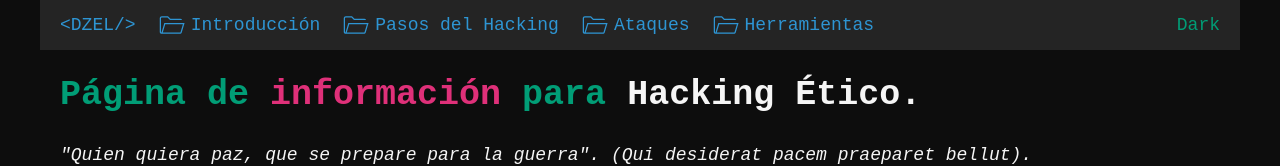
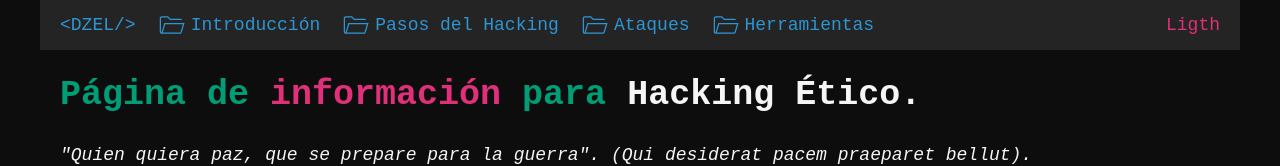
Before and after one commit to SamuelDzibLopez/HackingPageReact, a React (Create React App) app: page / in a window 1280 px wide. Shown: the top 166 px of the page. Built offline with nearby package versions, Linux system fonts and the light colour scheme.

Commit message:
second commit: add function mode

```diff
--- a/src/App.js
+++ b/src/App.js
@@ -20,12 +20,24 @@ function App() {
 
   let [modulo, setModulo] = useState(1);
   let [menu, setMenu] = useState(false);
+  const [mode, setMode] = useState(true);
 
   let cambiarModulo = (status) => {
     setModulo(status);
     setMenu(false);
   }
 
+    let cambiarMode = () => {
+    setMode(!mode);
+
+    if (mode) {
+        document.documentElement.style.setProperty("--black-primary", "#F5F5F5");
+        document.documentElement.style.setProperty("--white-primary", "#0d0d0d");
+    } else {
+        document.documentElement.style.setProperty("--black-primary", "#0d0d0d");
+        document.documentElement.style.setProperty("--white-primary", "#F5F5F5");
+    }
+  }
   return (
     <div className="App">
 
@@ -46,14 +58,17 @@ function App() {
       <Navs
         funcionModulo = {setModulo}
         funcionMenu = {setMenu}
-
+        funcionMode = {cambiarMode}
+        mode = {mode}
       />
 
       <main className="div-1200">
 
       {(() => {
           if (modulo === 1) {
-            return <Principal/>;
+            return <Principal
+              funcionModulo = {cambiarModulo}
+            />;
           } else if (modulo === 2) {
             return <Introduccion/>;
           } else if (modulo === 3) {
--- a/src/components/MenuMovile.jsx
+++ b/src/components/MenuMovile.jsx
@@ -11,30 +11,30 @@ export default function MenuMovile (props) {
         <h2>ls<span className="span-green cursor">_</span></h2>
         <ul className="ul-menu-movile">
             <li className="li-menu-movile">
-                <a id="a-Main" className="a-nav-movile" onClick={() => props.funcionModulo(1)}>
+                <a className="a-nav-movile" onClick={() => props.funcionModulo(1)} href="#start">
                     <span className="span-blue">&lt;DZEL/&gt;</span>
                 </a>
             </li>
             <li className="li-menu-movile">
-                <a className="a-nav-movile" onClick={() => props.funcionModulo(2)}>
+                <a className="a-nav-movile" onClick={() => props.funcionModulo(2)} href="#start">
                     <img src={icon_directory} alt=""/>
                     <span className="span-blue">Introducción</span>
                 </a>
             </li>
             <li className="li-menu-movile">
-                <a className="a-nav-movile" onClick={() => props.funcionModulo(3)}>
+                <a className="a-nav-movile" onClick={() => props.funcionModulo(3)} href="#start">
                     <img src={icon_directory} alt=""/>
                     <span className="span-blue">Pasos del Hacking</span>
                 </a>
             </li>
             <li className="li-menu-movile">
-                <a className="a-nav-movile" onClick={() => props.funcionModulo(4)}>
+                <a className="a-nav-movile" onClick={() => props.funcionModulo(4)} href="#start">
                     <img src={icon_directory} alt=""/>
                     <span className="span-blue">Ataques</span>
                 </a>
             </li>
             <li className="li-menu-movile">
-                <a className="a-nav-movile" onClick={() => props.funcionModulo(5)}>
+                <a className="a-nav-movile" onClick={() => props.funcionModulo(5)} href="#start">
                     <img src={icon_directory} alt=""/>
                     <span className="span-blue">Herramientas</span>
                 </a>
--- a/src/components/NavDesktop.jsx
+++ b/src/components/NavDesktop.jsx
@@ -39,10 +39,13 @@ export default function NavMovile (props) {
                 <li>
                     <input type="checkbox" name="mode" id="mode-desktop"className="input-mode"/>
                 </li>
-                <label htmlFor="mode-desktop" className="label-mode">
-                    <span className="span-green" id="span-desktop">
-                        Dark
-                    </span>
+                <label htmlFor="mode-desktop" className="label-mode" onClick={() => props.funcionMode()}>
+                    {
+                        props.mode ?
+                            <span className="span-pink">Ligth</span>
+                        :
+                            <span className="span-green">Dark</span>
+                    }
                 </label>
             </ul>
         </nav>
--- a/src/components/NavMovile.jsx
+++ b/src/components/NavMovile.jsx
@@ -6,7 +6,7 @@ export default function NavMovile (props) {
         <nav className="div-1200 nav" id="nav-movile">
             <ul className="ul-nav">
                 <li className="icon-nav">
-                    <a className="a-icon-nav" href="#" id="btnMenu" onClick={() => props.funcionMenu(true)}>
+                    <a className="a-icon-nav" onClick={() => props.funcionMenu(true)}>
                         <img className="img-icon-nav" src={icon_directory} alt=""/>
                         <span className="span-blue">Menú</span>
                     </a>
@@ -16,10 +16,13 @@ export default function NavMovile (props) {
                 <li>
                     <input type="checkbox" name="mode" id="mode-movile" className="input-mode"/>
                 </li>
-                <label htmlFor="mode-movile" className="label-mode">
-                    <span className="span-green" id="span-movile">
-                        Dark
-                    </span>
+                <label htmlFor="mode-movile" className="label-mode" onClick={() => props.funcionMode()}>
+                    {
+                        props.mode ?
+                            <span className="span-pink">Ligth</span>
+                        :
+                            <span className="span-green">Dark</span>
+                    }
                 </label>
             </ul>
         </nav>
--- a/src/components/Navs.jsx
+++ b/src/components/Navs.jsx
@@ -4,12 +4,16 @@ import NavDesktop from "./NavDesktop";
 
 export default function Navs (props) {
     return (
-        <div className="div-1200">
+        <div className="div-1200" id="start">
             <NavDesktop
                 funcionModulo = {props.funcionModulo}
+                funcionMode = {props.funcionMode}
+                mode = {props.mode}
             />
             <NavMovile
                 funcionMenu = {props.funcionMenu}
+                funcionMode = {props.funcionMode}
+                mode = {props.mode}
             />
         </div>
     );
--- a/src/components/modules/Principal.jsx
+++ b/src/components/modules/Principal.jsx
@@ -2,10 +2,10 @@ import React from "react";
 import icon_directory_pink from "./../../sources/icons/icon-directory-pink.svg";
 import icon_directory from "./../../sources/icons/icon-directory.svg";
 
-export default function Principal () {
+export default function Principal (props) {
     return (
         <>
-            <h1 id="main">
+            <h1>
                 Página de <span className="span-pink">información</span> para <span className="span-white">Hacking Ético.<span className="span-white cursor">_</span></span>
             </h1>
 
@@ -51,15 +51,15 @@ export default function Principal () {
             </p>
 
             <div className="div-structure">
-                <a href="#main" className="a-structure">
-                    <h3 className="span-blue">
+                <a className="a-structure" onClick={() => props.funcionModulo(1)} href="#start">
+                    <h3 className="span-blue" href="#start">
                         <img className="icon-subtitle" src={icon_directory} alt=""/>
                         <span className="span-blue"> Inicio.<span className="span-blue cursor">_</span>
                         </span>
                     </h3>
                 </a>
 
-                <a href="#introduccion" className="a-structure">
+                <a className="a-structure" onClick={() => props.funcionModulo(2)} href="#start">
                     <h3 className="span-blue">
                         <img className="icon-subtitle" src={icon_directory} alt=""/>
                         <span className="span-blue"> Introducción.<span className="span-blue cursor">_</span>
@@ -67,7 +67,7 @@ export default function Principal () {
                     </h3>
                 </a>
 
-                <a href="#pasosHacking" className="a-structure">
+                <a className="a-structure" onClick={() => props.funcionModulo(3)} href="#start">
                     <h3 className="span-blue">
                         <img className="icon-subtitle" src={icon_directory} alt=""/>
                         <span className="span-blue"> Pasos del Hacking.<span className="span-blue cursor">_</span>
@@ -75,7 +75,7 @@ export default function Principal () {
                     </h3>
                 </a>
 
-                <a href="#ataques" className="a-structure">
+                <a className="a-structure" onClick={() => props.funcionModulo(4)} href="#start">
                     <h3 className="span-blue">
                         <img className="icon-subtitle" src={icon_directory} alt=""/>
                         <span className="span-blue">Ataques.<span className="span-blue cursor">_</span>
@@ -83,7 +83,7 @@ export default function Principal () {
                     </h3>
                 </a>
 
-                <a href="#herramientas" className="a-structure">
+                <a className="a-structure" onClick={() => props.funcionModulo(5)} href="#start">
                     <h3 className="span-blue">
                         <img className="icon-subtitle" src={icon_directory} alt=""/>
                         <span className="span-blue">Herramientas.<span className="span-blue cursor">_</span>
```
